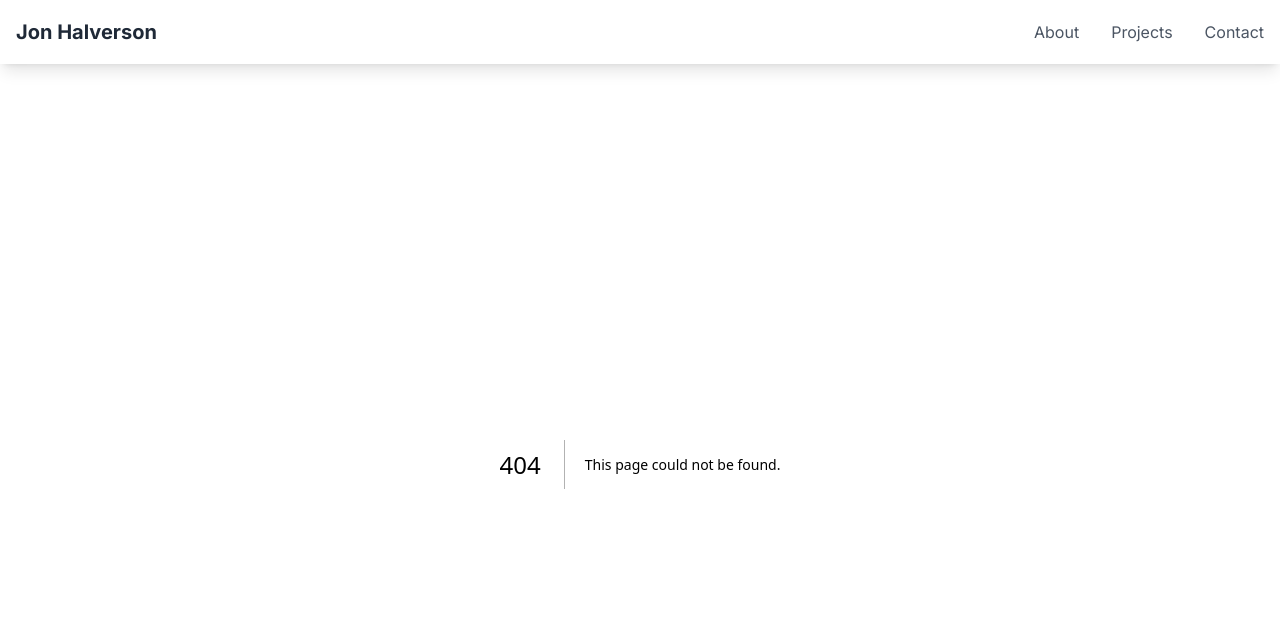
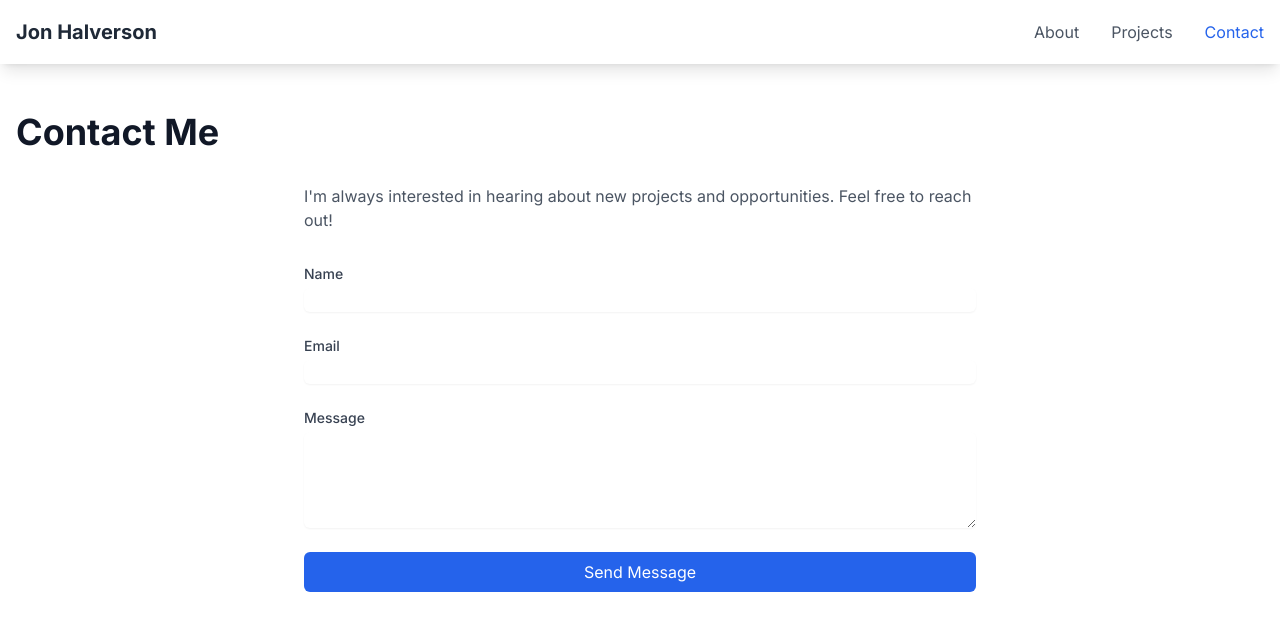
Before and after one commit to jhalverson1/Portfolio, a Next.js app: page /contact in a window 1280 px wide. Before the commit this address had no page. Shown: the top 630 px of the page. Built offline with nearby package versions, Linux system fonts and the light colour scheme.

Commit message:
Add About, Contact, and Projects pages; update Navbar for routing

```diff
--- /dev/null
+++ b/src/app/about/page.tsx
@@ -0,0 +1,18 @@
+export default function About() {
+  return (
+    <div className="container mx-auto px-4 py-12">
+      <h1 className="text-4xl font-bold text-gray-900 mb-8">About Me</h1>
+      <div className="prose lg:prose-xl">
+        <p className="text-gray-600 mb-6">
+          I am a passionate full-stack developer with a focus on creating beautiful and functional web experiences.
+          With expertise in modern web technologies like React, Next.js, and Node.js, I strive to build applications
+          that are not only visually appealing but also performant and user-friendly.
+        </p>
+        <p className="text-gray-600">
+          When I'm not coding, you can find me exploring new technologies, contributing to open-source projects,
+          or sharing my knowledge with the developer community.
+        </p>
+      </div>
+    </div>
+  );
+}
--- /dev/null
+++ b/src/app/contact/page.tsx
@@ -0,0 +1,54 @@
+export default function Contact() {
+  return (
+    <div className="container mx-auto px-4 py-12">
+      <h1 className="text-4xl font-bold text-gray-900 mb-8">Contact Me</h1>
+      <div className="max-w-2xl mx-auto">
+        <p className="text-gray-600 mb-8">
+          I'm always interested in hearing about new projects and opportunities.
+          Feel free to reach out!
+        </p>
+        <div className="space-y-6">
+          <div>
+            <label htmlFor="name" className="block text-sm font-medium text-gray-700">
+              Name
+            </label>
+            <input
+              type="text"
+              id="name"
+              name="name"
+              className="mt-1 block w-full rounded-md border-gray-300 shadow-sm focus:border-blue-500 focus:ring-blue-500"
+            />
+          </div>
+          <div>
+            <label htmlFor="email" className="block text-sm font-medium text-gray-700">
+              Email
+            </label>
+            <input
+              type="email"
+              id="email"
+              name="email"
+              className="mt-1 block w-full rounded-md border-gray-300 shadow-sm focus:border-blue-500 focus:ring-blue-500"
+            />
+          </div>
+          <div>
+            <label htmlFor="message" className="block text-sm font-medium text-gray-700">
+              Message
+            </label>
+            <textarea
+              id="message"
+              name="message"
+              rows={4}
+              className="mt-1 block w-full rounded-md border-gray-300 shadow-sm focus:border-blue-500 focus:ring-blue-500"
+            />
+          </div>
+          <button
+            type="submit"
+            className="w-full bg-blue-600 text-white py-2 px-4 rounded-md hover:bg-blue-700 transition-colors"
+          >
+            Send Message
+          </button>
+        </div>
+      </div>
+    </div>
+  );
+}
--- /dev/null
+++ b/src/app/projects/page.tsx
@@ -0,0 +1,55 @@
+import Image from 'next/image';
+import Link from 'next/link';
+
+const projects = [
+  {
+    title: "TrivAI",
+    description: "An AI-powered trivia game that generates unique questions across various categories, providing an engaging and educational experience.",
+    link: "https://trivai-production-1311.up.railway.app/",
+    technologies: ["React", "Node.js", "OpenAI", "TailwindCSS"],
+  },
+  {
+    title: "CineFiles",
+    description: "A modern movie discovery platform that helps users explore, track, and get recommendations for films, with a sleek and intuitive interface.",
+    link: "https://frontend-production-a118.up.railway.app/",
+    technologies: ["React", "Node.js", "MongoDB", "TailwindCSS"],
+  }
+];
+
+export default function Projects() {
+  return (
+    <div className="container mx-auto px-4 py-12">
+      <h1 className="text-4xl font-bold text-gray-900 mb-8">My Projects</h1>
+      <div className="grid md:grid-cols-2 gap-8">
+        {projects.map((project, index) => (
+          <div key={index} className="bg-white rounded-lg shadow-lg overflow-hidden hover:shadow-xl transition-shadow duration-300">
+            <div className="p-6">
+              <h2 className="text-2xl font-semibold text-gray-900 mb-3">{project.title}</h2>
+              <p className="text-gray-600 mb-4">{project.description}</p>
+              <div className="mb-4">
+                <div className="flex flex-wrap gap-2">
+                  {project.technologies.map((tech, techIndex) => (
+                    <span
+                      key={techIndex}
+                      className="px-3 py-1 bg-blue-100 text-blue-600 rounded-full text-sm"
+                    >
+                      {tech}
+                    </span>
+                  ))}
+                </div>
+              </div>
+              <Link
+                href={project.link}
+                target="_blank"
+                rel="noopener noreferrer"
+                className="inline-block bg-blue-600 text-white px-6 py-2 rounded-lg hover:bg-blue-700 transition-colors duration-200"
+              >
+                View Project
+              </Link>
+            </div>
+          </div>
+        ))}
+      </div>
+    </div>
+  );
+}
--- a/src/components/Navbar.tsx
+++ b/src/components/Navbar.tsx
@@ -2,12 +2,18 @@
 
 import { useState } from "react";
 import Link from "next/link";
+import { usePathname } from "next/navigation";
 
 const Navbar = () => {
   const [isMenuOpen, setIsMenuOpen] = useState(false);
+  const pathname = usePathname();
 
   const handleToggleMenu = () => {
     setIsMenuOpen(!isMenuOpen);
+  };
+
+  const isActive = (path: string) => {
+    return pathname === path ? "text-blue-600" : "text-gray-600";
   };
 
   return (
@@ -25,22 +31,22 @@ const Navbar = () => {
           {/* Desktop Navigation */}
           <div className="hidden md:flex space-x-8">
             <Link
-              href="#about"
-              className="text-gray-600 hover:text-gray-900 transition-colors"
+              href="/about"
+              className={`${isActive('/about')} hover:text-gray-900 transition-colors`}
               aria-label="About section"
             >
               About
             </Link>
             <Link
-              href="#projects"
-              className="text-gray-600 hover:text-gray-900 transition-colors"
+              href="/projects"
+              className={`${isActive('/projects')} hover:text-gray-900 transition-colors`}
               aria-label="Projects section"
             >
               Projects
             </Link>
             <Link
-              href="#contact"
-              className="text-gray-600 hover:text-gray-900 transition-colors"
+              href="/contact"
+              className={`${isActive('/contact')} hover:text-gray-900 transition-colors`}
               aria-label="Contact section"
             >
               Contact
@@ -76,22 +82,22 @@ const Navbar = () => {
           <div className="md:hidden">
             <div className="px-2 pt-2 pb-3 space-y-1 sm:px-3">
               <Link
-                href="#about"
-                className="block px-3 py-2 text-gray-600 hover:text-gray-900"
+                href="/about"
+                className={`block px-3 py-2 ${isActive('/about')} hover:text-gray-900`}
                 onClick={handleToggleMenu}
               >
                 About
               </Link>
               <Link
-                href="#projects"
-                className="block px-3 py-2 text-gray-600 hover:text-gray-900"
+                href="/projects"
+                className={`block px-3 py-2 ${isActive('/projects')} hover:text-gray-900`}
                 onClick={handleToggleMenu}
               >
                 Projects
               </Link>
               <Link
-                href="#contact"
-                className="block px-3 py-2 text-gray-600 hover:text-gray-900"
+                href="/contact"
+                className={`block px-3 py-2 ${isActive('/contact')} hover:text-gray-900`}
                 onClick={handleToggleMenu}
               >
                 Contact
```
Also changed, not shown: next.config.js (line endings or trailing spaces).
